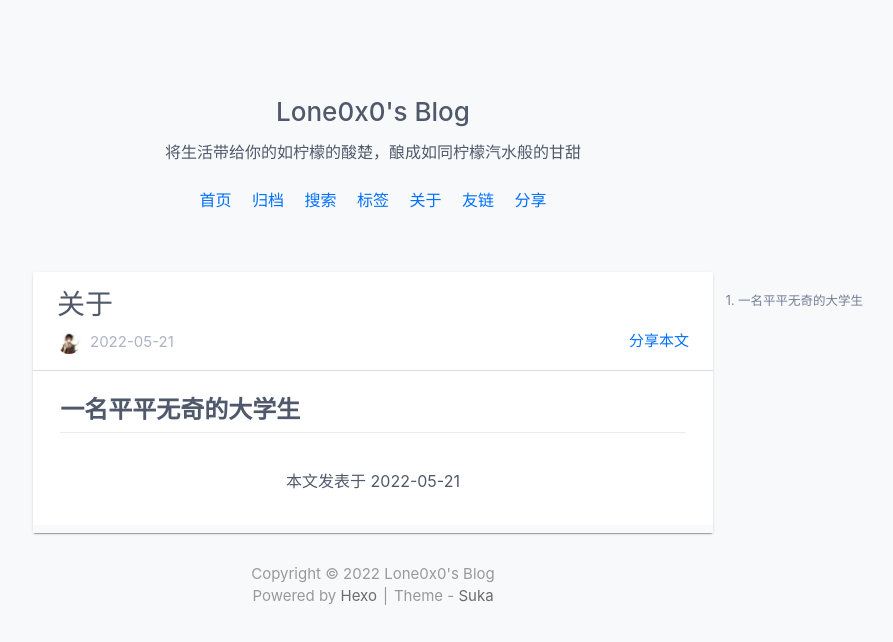
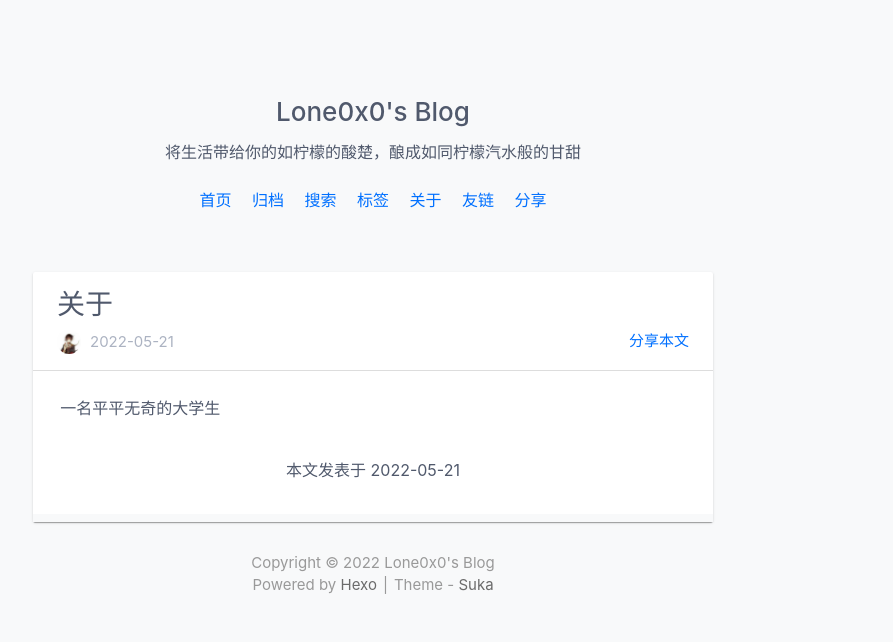
Before and after one commit to lone0x0/lone0x0.github.io, a plain HTML site: page about/index.html in a window 1280 px wide. Shown: the whole page, without its empty margins (267-1160 px from the left). Drawn offline with Linux system fonts and the light colour scheme; some packages are replaced by stand-ins of ours; a script that the page names is missing.

Commit message:
Site updated: 2022-05-21 17:13:47

```diff
--- a/about/index.html
+++ b/about/index.html
@@ -150,7 +150,7 @@
     <meta name="mobile-web-app-capable" content="yes"><meta name="application-name" content="Lone0x0's Blog"><meta name="msapplication-starturl" content="http://example.com"><meta name="apple-mobile-web-app-capable" content="yes"><meta name="apple-mobile-web-app-title" content="Lone0x0's Blog"><meta name="apple-mobile-web-app-status-bar-style" content="black-translucent">
 
     <!-- ### The Open Graph & Twitter Card Protocol ### -->
-    <meta property="og:title" content="关于 | Lone0x0&#39;s Blog"><meta property="og:site_name" content="Lone0x0&#39;s Blog"><meta property="og:type" content="website"><meta property="og:url" content="http://example.com/about/"><meta property="og:locale" content="zh-CN"><meta name="description" content="一名平平无奇的大学生 - Lone0x0 - Lone0x0&#39;s Blog"><meta property="article:published_time" content="2022-05-21T08:33:39.000Z"><meta property="article:modified_time" content="2022-05-21T09:10:02.826Z"><meta property="og:updated_time" content="2022-05-21T09:10:02.826Z">
+    <meta property="og:title" content="关于 | Lone0x0&#39;s Blog"><meta property="og:site_name" content="Lone0x0&#39;s Blog"><meta property="og:type" content="website"><meta property="og:url" content="http://example.com/about/"><meta property="og:locale" content="zh-CN"><meta name="description" content="一名平平无奇的大学生 - Lone0x0 - Lone0x0&#39;s Blog"><meta property="article:published_time" content="2022-05-21T08:33:39.000Z"><meta property="article:modified_time" content="2022-05-21T09:10:26.418Z"><meta property="og:updated_time" content="2022-05-21T09:10:26.418Z">
 
 
 
@@ -381,11 +381,10 @@
 
 
 
-                            <div id="post-toc"><ol class="post-toc"><li class="post-toc-item post-toc-level-2"><a class="post-toc-link" href="#%E4%B8%80%E5%90%8D%E5%B9%B3%E5%B9%B3%E6%97%A0%E5%A5%87%E7%9A%84%E5%A4%A7%E5%AD%A6%E7%94%9F"><span class="post-toc-number">1.</span> <span class="post-toc-text">一名平平无奇的大学生</span></a></li></ol></div>
-
 
                     <article id="post-content">
-                        <h2 id="一名平平无奇的大学生"><a href="#一名平平无奇的大学生" class="headerlink" title="一名平平无奇的大学生"></a>一名平平无奇的大学生</h2>
+                        <p>一名平平无奇的大学生</p>
+
                     </article>
 
 
```
